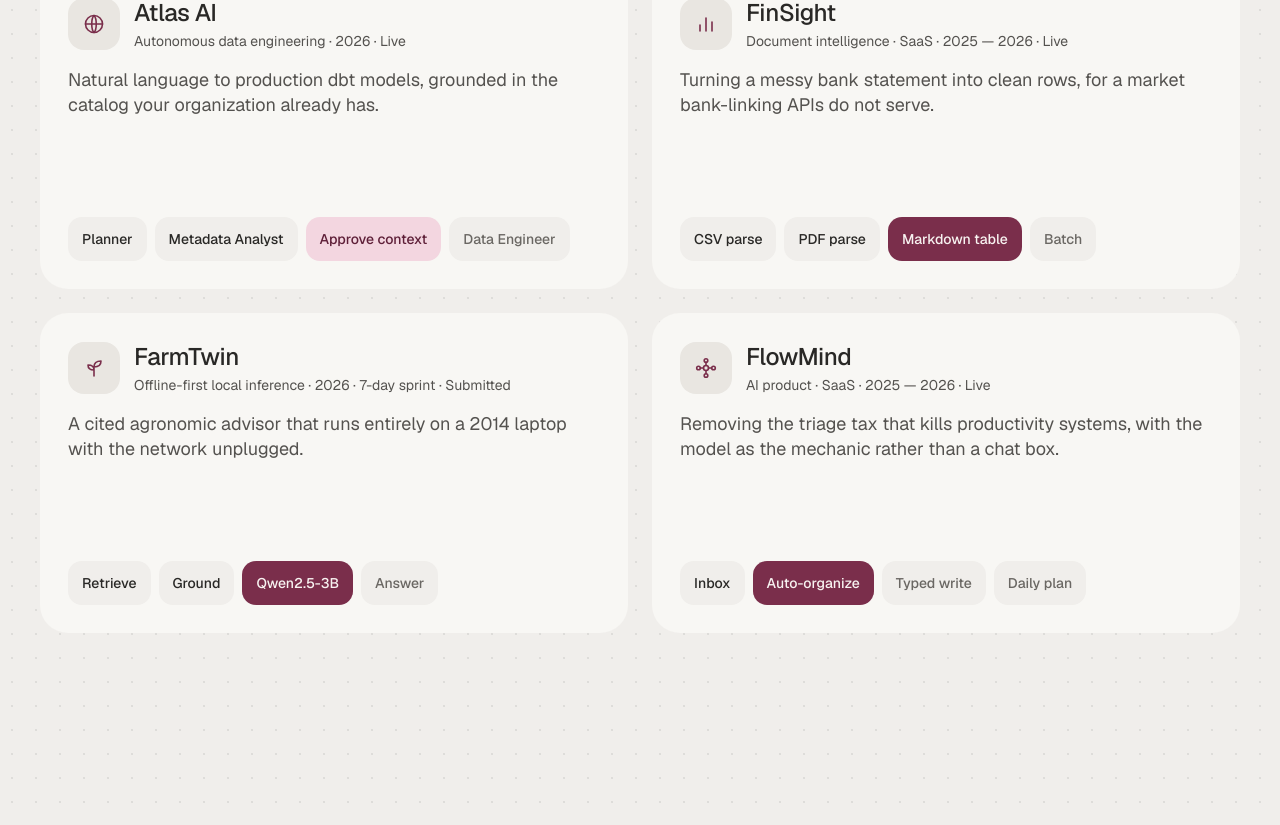
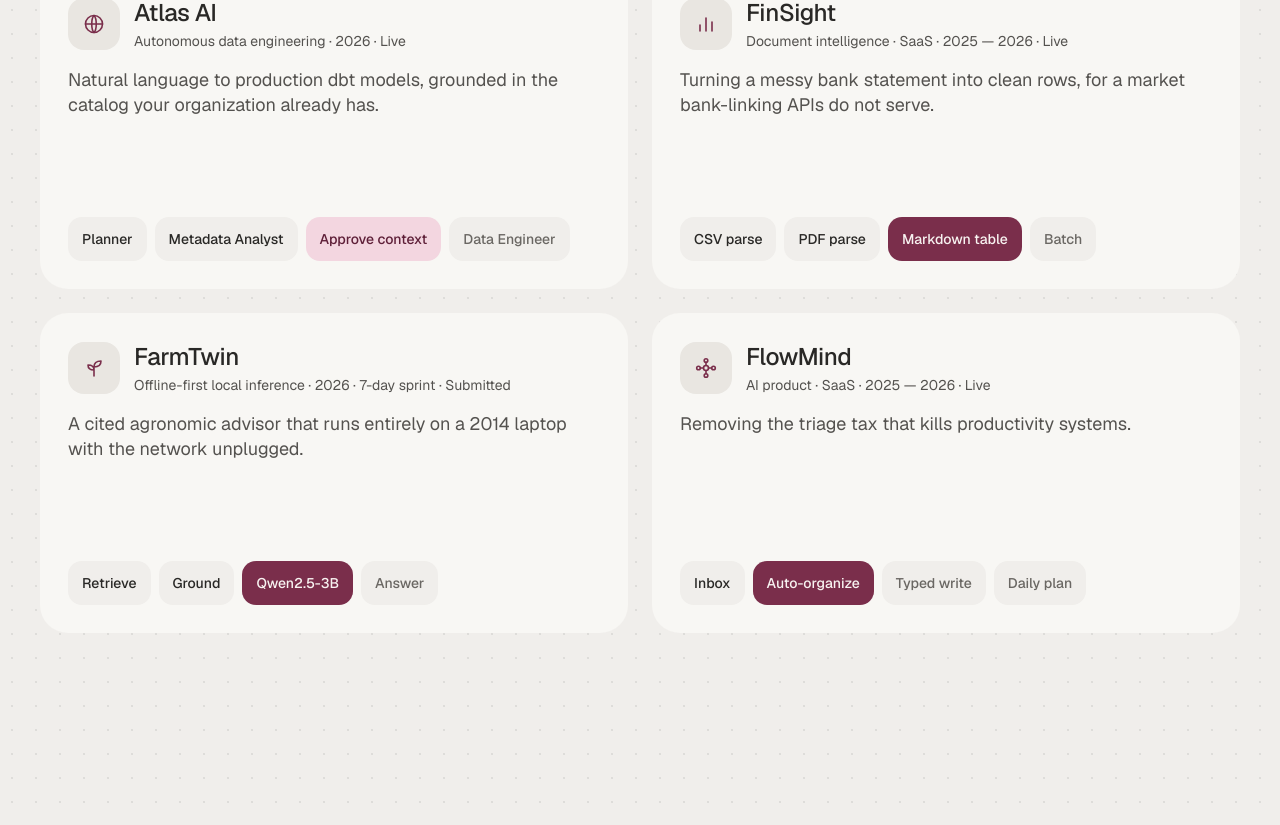
Before and after one commit to Elisabeth56/Portfolio, a Next.js app: page / in a window 1280 px wide. Shown: the part 1946-2771 px from the top of the page. Built offline with nearby package versions, Linux system fonts and the light colour scheme; a web font is replaced by a local one.

Commit message:
shorten flowmind's tagline to the triage tax it removes

```diff
--- a/src/content/projects.ts
+++ b/src/content/projects.ts
@@ -745,8 +745,7 @@ export const projects: Project[] = [
     kind: "AI product · SaaS",
     period: "2025 — 2026",
     status: "Live",
-    tagline:
-      "Removing the triage tax that kills productivity systems, with the model as the mechanic rather than a chat box.",
+    tagline: "Removing the triage tax that kills productivity systems.",
     role: "Architect and product owner",
     roleNote:
       "Defined the product, chose the stack, and drove it through four phases — schema, AI orchestration, payments, deployment. The consequential calls were mine, including replacing Stripe with Paystack for the Nigerian market and catching the incomplete migration when stripe_customer_id was still sitting in the schema afterwards.",
```
